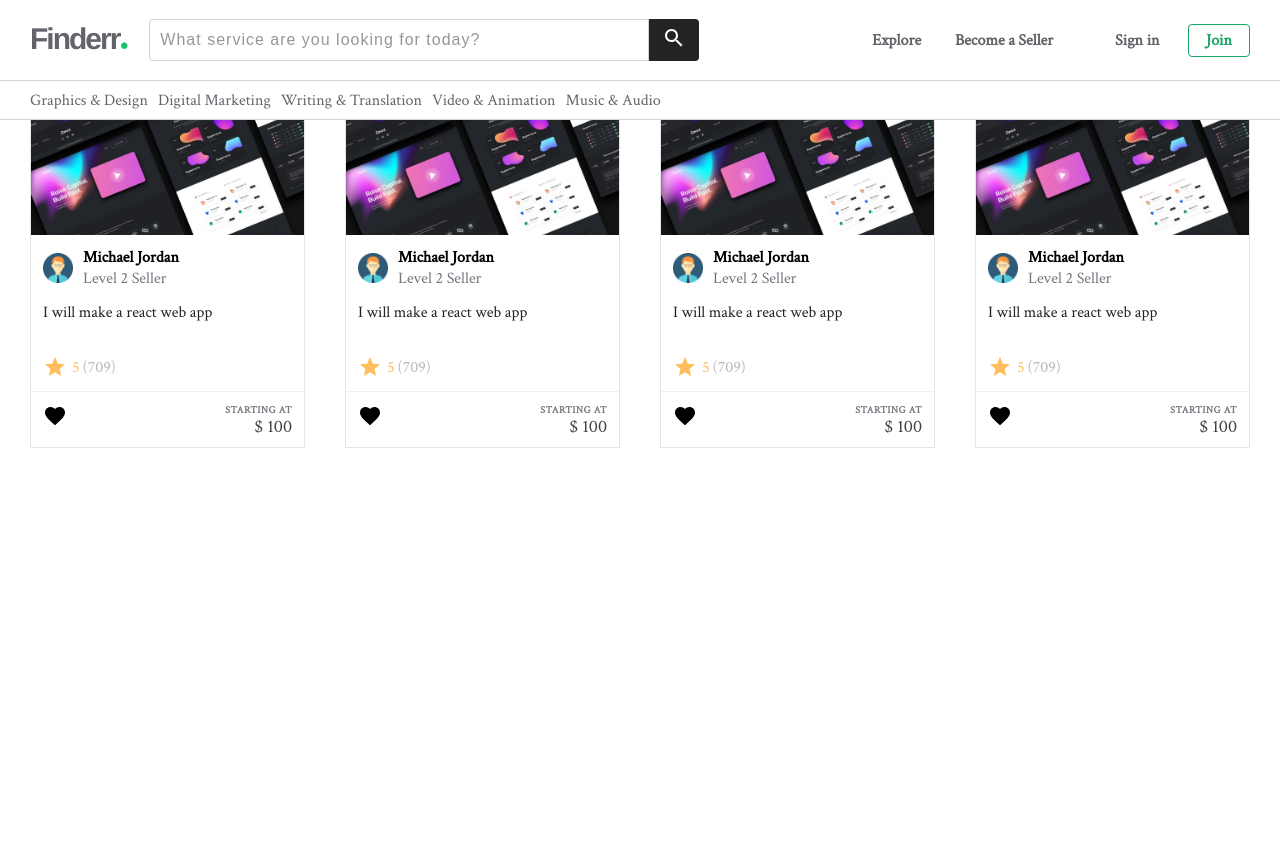
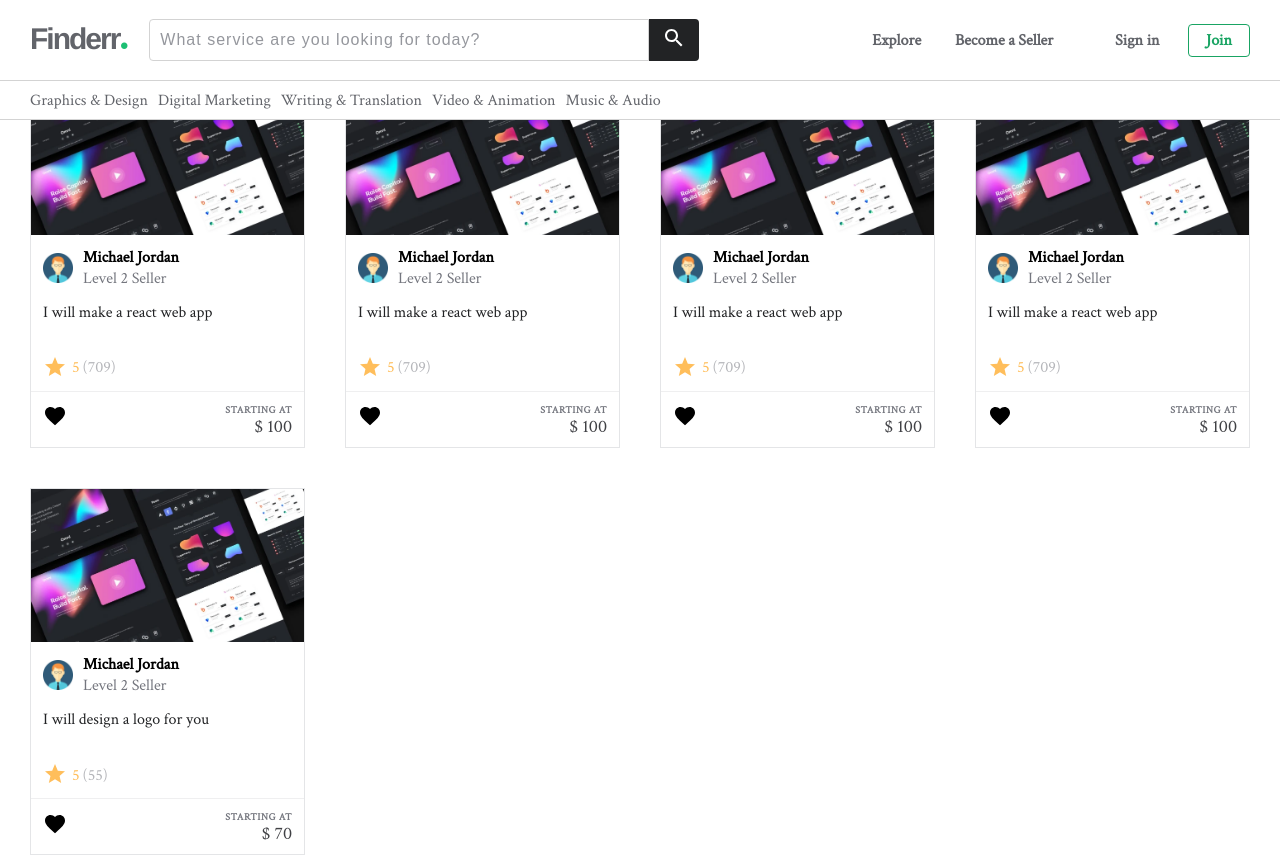
Before and after one commit to yarden200/finderr, a React (Create React App) app: page /explore in a window 1280 px wide. Before the commit the page ends 800 px from the top, so only its background shows below. Built offline with nearby package versions, Linux system fonts and the light colour scheme.

Commit message:
start adding filterBy

```diff
--- a/package.json
+++ b/package.json
@@ -11,6 +11,7 @@
     "@testing-library/react": "^13.1.1",
     "@testing-library/user-event": "^13.5.0",
     "node-sass": "^7.0.1",
+    "query-string": "^7.1.1",
     "react": "^18.0.0",
     "react-dom": "^18.0.0",
     "react-redux": "^8.0.4",
--- a/src/cmps/AppHeader.js
+++ b/src/cmps/AppHeader.js
@@ -22,10 +22,10 @@ export const AppHeader = () => {
 
     useEffect(() => {
         window.addEventListener('scroll', onScroll, { passive: true })
+        return (() => { window.removeEventListener('scroll', onScroll) })
     }, [])
 
     useEffect(() => {
-        // console.log('pathname', location.pathname);
         if (location.pathname === '/') {
             setIsHome(true)
         } else {
@@ -36,6 +36,7 @@ export const AppHeader = () => {
     const onScroll = () => {
         const pos = window.pageYOffset
         if (pos === 0) {
+            setIsCategoriesOpen(false)
             setIsHeaderScrolled(false)
         } else if (pos > 0 && pos < 135) {
             setIsHeaderScrolled(true)
@@ -46,10 +47,6 @@ export const AppHeader = () => {
         }
     }
 
-    // componentWillUnmount() {
-    //     window.removeEventListener('scroll', this.onScroll)
-    // }
-
     const onCloseModal = () => {
         setIsModalOpen(false)
     }
@@ -57,7 +54,6 @@ export const AppHeader = () => {
     const onOpenModal = () => {
         setIsModalOpen(true)
     }
-
 
     return (
         <>
--- a/src/cmps/SearchInput.js
+++ b/src/cmps/SearchInput.js
@@ -1,20 +1,38 @@
-import React from 'react'
+import React, { useState } from 'react'
 import SearchOutlinedIcon from '@mui/icons-material/SearchOutlined';
+import { useNavigate } from 'react-router';
 
 
 export const SearchInput = ({ isHero }) => {
+    const [query, setQuery] = useState('')
+    const navigate = useNavigate()
+
+    const onChange = (ev) => {
+        const value = (ev.target.type === 'number') ? +ev.target.value : ev.target.value;
+        setQuery(value)
+    }
+
+    const onSubmit = (ev) => {
+        ev.preventDefault()
+        navigate(`/explore?query=${query}`)
+    }
 
     return (
-        <div className='input-container flex'>
+        <form className='input-container flex'
+            onSubmit={(ev) => onSubmit(ev)}>
             <div className='input-wrapper'>
                 {isHero && <span className='flex align-center justify-center'><SearchOutlinedIcon /></span>}
                 <input
+                    onChange={onChange}
                     placeholder={isHero ? 'Try "building mobile app"' : 'What service are you looking for today?'}
-                ></input>
+                >
+                </input>
             </div>
-            <button className='flex align-center justify-center'>
+            <button className='flex align-center justify-center'
+
+            >
                 {isHero ? 'serach' : <SearchOutlinedIcon />}
             </button>
-        </div>
+        </form>
     )
 }
--- a/src/data/gig.json
+++ b/src/data/gig.json
@@ -122,5 +122,36 @@
             "AvResponseTime": "1 Hour",
             "sellerLevel": 2
         }
+    },
+    {
+        "_id": "g144",
+        "topic": "Design",
+        "title": "I will design a logo for you",
+        "price": 70,
+        "deliveryTime": 5,
+        "description": "Design profesional logos",
+        "rate": 5.0,
+        "rateCount": "55",
+        "reviews": [
+            "What a product I'll use it over and over again!",
+            "Could have been better",
+            "Amazing seller!"
+        ],
+        "imgUrls": "assets/imgs/gigs/gig1.webp",
+        "tags": [
+            "React",
+            "Node.js",
+            "Redux"
+        ],
+        "seller": {
+            "_id": "u101",
+            "fullname": "Michael Jordan",
+            "imgUrl": "url",
+            "sellerLine": "Professional Copywriter Delivering Excellence",
+            "from": "India",
+            "MemberSince": "Feb 2020",
+            "AvResponseTime": "1 Hour",
+            "sellerLevel": 2
+        }
     }
 ]
--- a/src/pages/ExplorePage.js
+++ b/src/pages/ExplorePage.js
@@ -1,21 +1,21 @@
-import React, { useEffect, useState } from 'react'
+import React, { useEffect } from 'react'
 import { useDispatch, useSelector } from 'react-redux';
 import { useLocation } from 'react-router'
 
 import { GigList } from '../cmps/GigList'
 import { loadGigs } from '../store/actions/gigAction'
 
-export const ExplorePage = (props) => {
+const queryString = require('query-string')
 
-
-    // const { search } = useLocation()
-    // console.log(search);
+export const ExplorePage = () => {
+    const parsed = queryString.parse(useLocation().search)
 
     const { gigs } = useSelector(state => state.gigModule)
     const dispatch = useDispatch()
 
     useEffect(() => {
-        dispatch(loadGigs());
+        console.log(parsed);
+        dispatch(loadGigs(parsed));
     }, [])
 
     return (
--- a/src/pages/HomePage.js
+++ b/src/pages/HomePage.js
@@ -21,7 +21,6 @@ export const HomePage = () => {
 
     useEffect(() => {
         window.scrollTo(0, 0)
-
     }, [])
 
     return (
--- a/src/services/gig.service.js
+++ b/src/services/gig.service.js
@@ -9,8 +9,19 @@ export const gigService = {
     remove
 }
 
-function query(filterBy) {
-    return storageService.query(STORAGE_KEY)
+async function query(filterBy) {
+    let gigsToShow = await storageService.query(STORAGE_KEY)
+    // console.log('service filterBy:', filterBy);
+    if (filterBy) {
+        var { query } = filterBy
+        if (query) {
+            gigsToShow = gigsToShow.filter(gig => {
+                console.log(gig.title.includes(query));
+                return gig.title.includes(query)
+            })
+        }
+    }
+    return gigsToShow
 }
 
 function getById(gigId) {
--- a/src/store/actions/gigAction.js
+++ b/src/store/actions/gigAction.js
@@ -1,8 +1,7 @@
 import { gigService } from '../../services/gig.service'
 
-export function loadGigs() {
+export function loadGigs(filterBy) {
     return async (dispatch, getState) => {
-        const { filterBy } = getState().gigModule
         try {
             const gigs = await gigService.query(filterBy)
             dispatch({ type: 'SET_GIGS', gigs })
```
Also changed, not shown: 1 other file (tests, documents, lock files or other folders).
